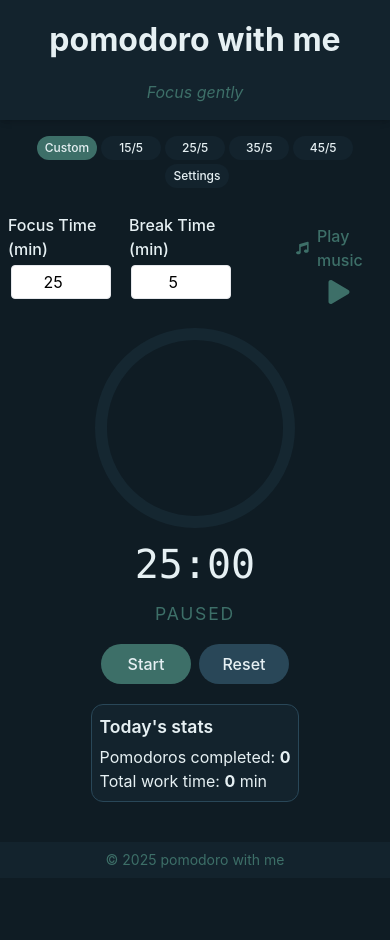
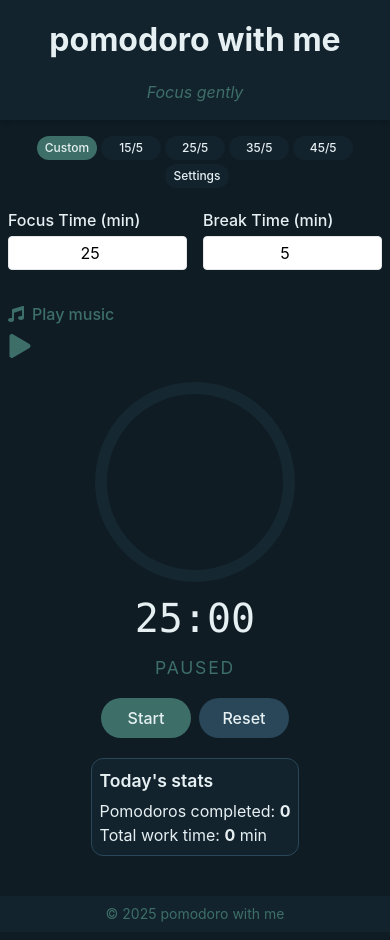
Before and after one commit to MO-D3/pomodoro-timer-app, a React (Vite) app: page / in a window 390 px wide. Both pictures are taken after a click on the tab "Custom". Before the commit the page ends 886 px from the top, so only its background shows below. Built offline with nearby package versions, Linux system fonts and the light colour scheme.

Commit message:
feat: enhance responsiveness of custom inputs and music controls in Home component

```diff
--- a/src/app.css
+++ b/src/app.css
@@ -1,3 +1,23 @@
+@media (max-width: 460px) {
+  .custom-inputs-responsive {
+    flex-direction: column !important;
+    gap: 0.5rem !important;
+    align-items: stretch !important;
+  }
+  .custom-inputs-responsive label {
+    width: 100%;
+    align-items: stretch !important;
+  }
+  .custom-inputs-responsive input {
+    width: 100% !important;
+    min-width: 0 !important;
+  }
+  .custom-music-col {
+    margin-left: 0 !important;
+    margin-top: 0.5rem !important;
+    align-items: flex-start !important;
+  }
+}
 /* Responsive scaling for mobile: min width 320px */
 html,
 body {
--- a/src/pages/Home.tsx
+++ b/src/pages/Home.tsx
@@ -134,7 +134,7 @@ const Home: React.FC = () => {
       />
       {/* Custom inputs for Custom preset */}
       {selectedIndex === 0 && (
-        <div className="flex flex-row items-center justify-center mt-4 mb-2 w-full gap-8">
+        <div className="flex flex-row items-center justify-center mt-4 mb-2 w-full gap-8 custom-inputs-responsive">
           {/* Work/Break Inputs */}
           <div className="flex flex-row items-end gap-4">
             <label className="flex flex-col items-center">
@@ -167,7 +167,7 @@ const Home: React.FC = () => {
             </label>
           </div>
           {/* Play music */}
-          <div className="flex flex-col items-center ml-8">
+          <div className="flex flex-col items-center ml-8 custom-music-col">
             <span className="flex items-center gap-2 text-brand-green font-medium mb-2"><FaMusic /> Play music</span>
             <button
               aria-label={musicPlaying ? 'Pause music' : 'Play music'}
```
